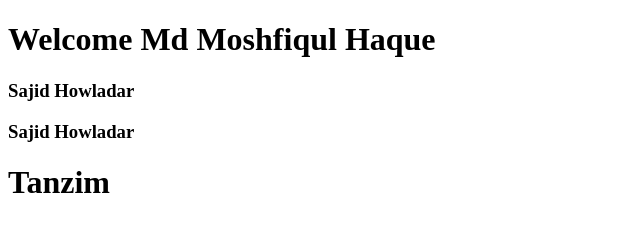
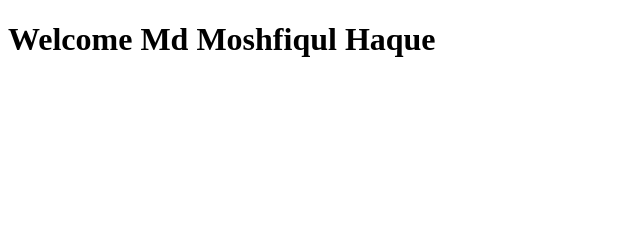
Before and after one commit to dev-moshfiqul/profolio, a plain HTML site: page index.html in a window 1280 px wide. Shown: the whole page, without its empty margins (0-640 px from the left). Drawn offline with Linux system fonts and the light colour scheme.

Commit message:
Update index.html

```diff
--- a/index.html
+++ b/index.html
@@ -7,9 +7,5 @@
     </head>
     <body>
         <h1>Welcome Md Moshfiqul Haque</h1>
-        <h3>Sajid Howladar</h3>
-        <h3>Sajid Howladar</h3>
-        <h1>Tanzim</h1>
-
-    </body>
+        </body>
 </html>
```
